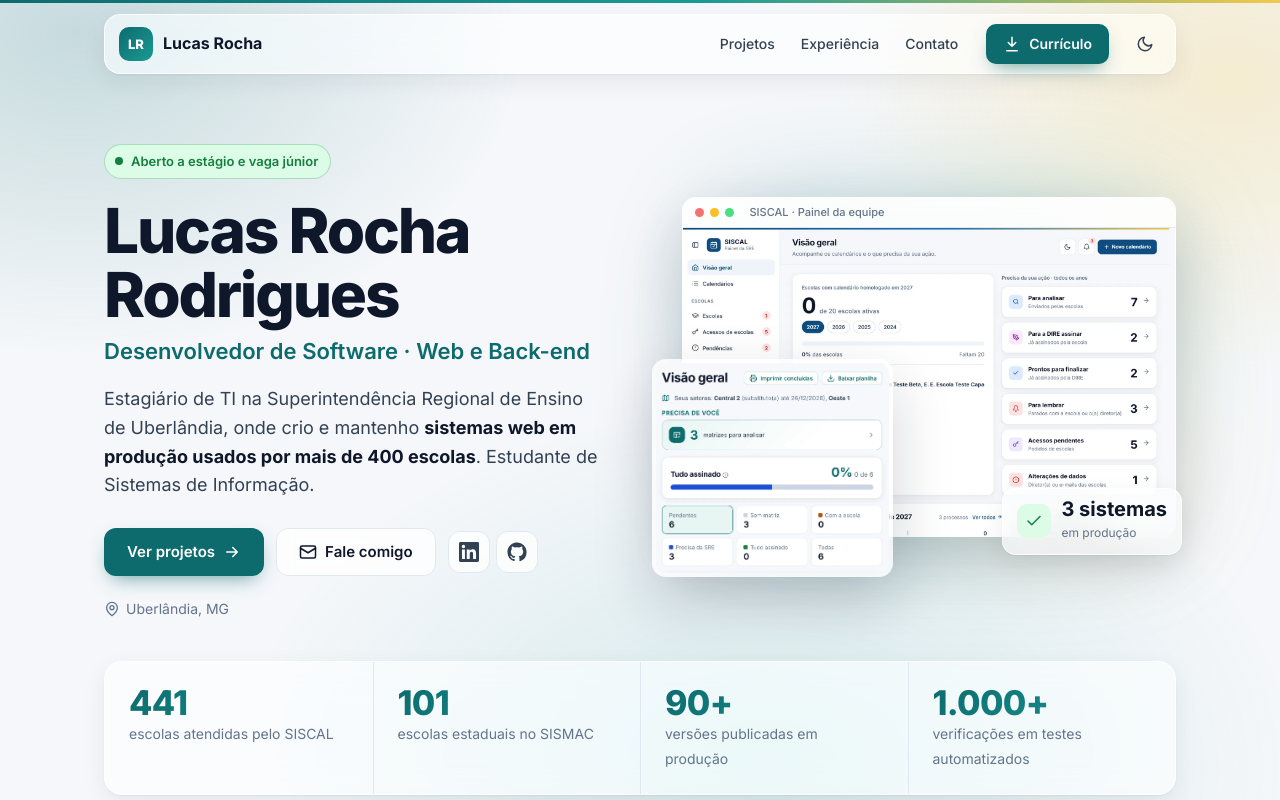
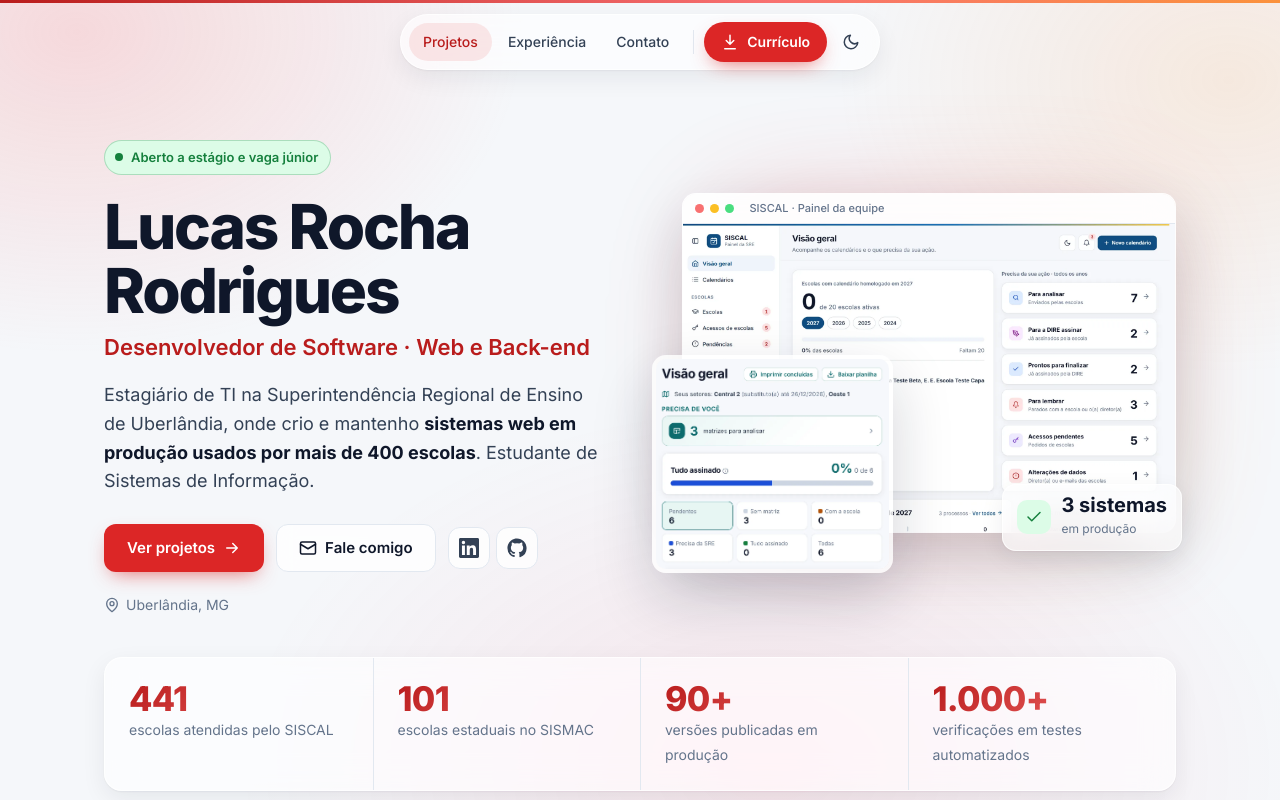
Before and after one commit to rochlitt/rochlitt.github.io, a plain HTML site: page index.html in a window 1280 px wide. Shown: the top 800 px of the page. Drawn offline with Linux system fonts and the light colour scheme.

Commit message:
Cor vermelha e topo em pílula sem nome nem logo

```diff
--- a/index.html
+++ b/index.html
@@ -16,36 +16,36 @@
 </script>
 <style>
 :root{
-  --brand:#0d6b6e; --brand-700:#0a5356; --brand-50:#e8f5f4; --brand-text:#0d6b6e; --accent:#f2c94c; --on-brand:#fff;
-  --ink:#0f172a; --ink-2:#334155; --muted:#64748b; --line:#e2e8f0; --line-strong:#b9dad7;
+  --brand:#dc2626; --brand-700:#b91c1c; --brand-50:#fef2f2; --brand-text:#b91c1c; --accent:#f87171; --on-brand:#fff;
+  --ink:#0f172a; --ink-2:#334155; --muted:#64748b; --line:#e2e8f0; --line-strong:#fecaca;
   --bg:#f5f7fa; --surface:#ffffff; --surface-2:#f8fafc;
   --glass:rgba(255,255,255,.62); --glass-strong:rgba(255,255,255,.78); --glass-line:rgba(255,255,255,.75);
-  --blob-1:rgba(13,107,110,.20); --blob-2:rgba(242,201,76,.24); --blob-3:rgba(26,154,148,.14);
+  --blob-1:rgba(248,113,113,.22); --blob-2:rgba(251,146,60,.14); --blob-3:rgba(244,63,94,.10);
   --green:#15803d; --green-bg:#dcfce7; --amber:#a16207; --amber-bg:#fef3c7; --chip-bg:#f1f5f9;
   --shadow:0 1px 2px rgba(15,23,42,.05),0 8px 24px rgba(15,23,42,.07);
   --shadow-lg:0 24px 60px rgba(15,23,42,.18);
-  --ring:0 0 0 4px rgba(13,107,110,.2);
+  --ring:0 0 0 4px rgba(220,38,38,.2);
   --r:12px; --r-lg:18px; --r-xl:28px;
   color-scheme:light;
 }
 @media (prefers-color-scheme:dark){:root:not([data-theme="light"]){
-  --brand:#1a8a85; --brand-700:#20a09a; --brand-50:#10302f; --brand-text:#7fd6cf;
-  --ink:#e8eef6; --ink-2:#c3cedc; --muted:#8d9cb2; --line:#223049; --line-strong:#2c5d5b;
+  --brand:#dc2626; --brand-700:#ef4444; --brand-50:#3a1518; --brand-text:#f87171;
+  --ink:#e8eef6; --ink-2:#c3cedc; --muted:#8d9cb2; --line:#223049; --line-strong:#5b2a2e;
   --bg:#0a111d; --surface:#111a2a; --surface-2:#0e1624;
-  --glass:rgba(17,26,42,.58); --glass-strong:rgba(17,26,42,.78); --glass-line:rgba(127,214,207,.14);
-  --blob-1:rgba(26,138,133,.26); --blob-2:rgba(242,201,76,.09); --blob-3:rgba(127,214,207,.10);
+  --glass:rgba(17,26,42,.58); --glass-strong:rgba(17,26,42,.78); --glass-line:rgba(248,113,113,.14);
+  --blob-1:rgba(220,38,38,.22); --blob-2:rgba(251,146,60,.08); --blob-3:rgba(244,63,94,.08);
   --green:#86efac; --green-bg:#12291c; --amber:#fcd34d; --amber-bg:#2c2412; --chip-bg:#18233a;
   --shadow:0 1px 2px rgba(0,0,0,.35),0 8px 24px rgba(0,0,0,.28); --shadow-lg:0 24px 60px rgba(0,0,0,.5);
-  --ring:0 0 0 4px rgba(127,214,207,.22); color-scheme:dark;}}
+  --ring:0 0 0 4px rgba(248,113,113,.25); color-scheme:dark;}}
 :root[data-theme="dark"]{
-  --brand:#1a8a85; --brand-700:#20a09a; --brand-50:#10302f; --brand-text:#7fd6cf;
-  --ink:#e8eef6; --ink-2:#c3cedc; --muted:#8d9cb2; --line:#223049; --line-strong:#2c5d5b;
+  --brand:#dc2626; --brand-700:#ef4444; --brand-50:#3a1518; --brand-text:#f87171;
+  --ink:#e8eef6; --ink-2:#c3cedc; --muted:#8d9cb2; --line:#223049; --line-strong:#5b2a2e;
   --bg:#0a111d; --surface:#111a2a; --surface-2:#0e1624;
-  --glass:rgba(17,26,42,.58); --glass-strong:rgba(17,26,42,.78); --glass-line:rgba(127,214,207,.14);
-  --blob-1:rgba(26,138,133,.26); --blob-2:rgba(242,201,76,.09); --blob-3:rgba(127,214,207,.10);
+  --glass:rgba(17,26,42,.58); --glass-strong:rgba(17,26,42,.78); --glass-line:rgba(248,113,113,.14);
+  --blob-1:rgba(220,38,38,.22); --blob-2:rgba(251,146,60,.08); --blob-3:rgba(244,63,94,.08);
   --green:#86efac; --green-bg:#12291c; --amber:#fcd34d; --amber-bg:#2c2412; --chip-bg:#18233a;
   --shadow:0 1px 2px rgba(0,0,0,.35),0 8px 24px rgba(0,0,0,.28); --shadow-lg:0 24px 60px rgba(0,0,0,.5);
-  --ring:0 0 0 4px rgba(127,214,207,.22); color-scheme:dark;}
+  --ring:0 0 0 4px rgba(248,113,113,.25); color-scheme:dark;}
 
 *{box-sizing:border-box}
 html{scroll-behavior:smooth;scroll-padding-top:92px}
@@ -65,20 +65,21 @@ img{max-width:100%;display:block}
 .sr{position:absolute;width:1px;height:1px;overflow:hidden;clip:rect(0 0 0 0);white-space:nowrap}
 
 /* ---------- Topo ---------- */
-.faixa{position:fixed;top:0;left:0;right:0;height:3px;z-index:50;background:linear-gradient(90deg,#0d6b6e,#1a9a94 55%,#f2c94c)}
+.faixa{position:fixed;top:0;left:0;right:0;height:3px;z-index:50;background:linear-gradient(90deg,#b91c1c,#f87171 60%,#fb923c)}
 .topo{position:sticky;top:0;z-index:40;padding:14px 0}
-.topo-card{display:flex;align-items:center;gap:16px;height:60px;padding:0 10px 0 14px;border-radius:16px;box-shadow:var(--shadow)}
-.marca{display:flex;align-items:center;gap:10px;text-decoration:none;color:var(--ink);font-weight:700;white-space:nowrap}
-.avatar{width:34px;height:34px;border-radius:10px;display:grid;place-items:center;font-size:13px;font-weight:800;color:#fff;background:linear-gradient(135deg,#0d6b6e,#1a9a94)}
-.menu{display:flex;gap:2px;margin-left:auto}
-.menu a{color:var(--ink-2);text-decoration:none;font-size:14px;font-weight:500;padding:8px 12px;border-radius:10px}
+.topo .wrap{display:flex;justify-content:center}
+.topo-card{display:inline-flex;align-items:center;gap:4px;height:56px;padding:0 8px 0 8px;border-radius:999px;box-shadow:var(--shadow)}
+.menu{display:flex;gap:2px}
+.menu a{color:var(--ink-2);text-decoration:none;font-size:14px;font-weight:500;padding:8px 14px;border-radius:999px;white-space:nowrap}
+.menu a.ativo{color:var(--brand-text);background:color-mix(in srgb,var(--brand) 10%,transparent)}
+.divisor{width:1px;height:24px;background:var(--line);margin:0 6px}
 .menu a:hover{background:color-mix(in srgb,var(--brand) 10%,transparent);color:var(--ink)}
-.tema{all:unset;cursor:pointer;width:40px;height:40px;border-radius:10px;display:grid;place-items:center;color:var(--ink-2)}
+.tema{all:unset;cursor:pointer;width:40px;height:40px;border-radius:50%;display:grid;place-items:center;color:var(--ink-2)}
 .tema:hover{background:color-mix(in srgb,var(--brand) 10%,transparent)}
 .tema .sol{display:none}
 :root[data-theme="dark"] .tema .lua{display:none}:root[data-theme="dark"] .tema .sol{display:block}
 @media (prefers-color-scheme:dark){:root:not([data-theme="light"]) .tema .lua{display:none}:root:not([data-theme="light"]) .tema .sol{display:block}}
-@media (max-width:860px){.menu{display:none}.topo-card .btn-sm{margin-left:auto}}
+@media (max-width:560px){.menu a.opc{display:none}.menu a{padding:8px 10px}.divisor{margin:0 2px}}
 
 /* ---------- Botões ---------- */
 .btn{display:inline-flex;align-items:center;justify-content:center;gap:8px;height:48px;padding:0 22px;border-radius:12px;font-weight:600;font-size:15px;text-decoration:none;border:1px solid transparent;cursor:pointer;transition:transform .15s,background .15s,box-shadow .15s;white-space:nowrap}
@@ -87,7 +88,7 @@ img{max-width:100%;display:block}
 .btn-prim:hover{background:var(--brand-700)}
 .btn-sec{color:var(--ink);border-color:var(--line);background:var(--glass-strong);backdrop-filter:blur(10px);-webkit-backdrop-filter:blur(10px)}
 .btn-sec:hover{border-color:var(--line-strong)}
-.btn-sm{height:40px;padding:0 16px;font-size:14px;border-radius:10px}
+.btn-sm{height:40px;padding:0 16px;font-size:14px;border-radius:999px}
 .redes{display:flex;gap:6px;align-items:center}
 .rede{width:42px;height:42px;border-radius:12px;display:grid;place-items:center;color:var(--ink-2);border:1px solid var(--line);background:var(--glass-strong);text-decoration:none}
 .rede:hover{color:var(--brand-text);border-color:var(--line-strong)}
@@ -107,7 +108,7 @@ img{max-width:100%;display:block}
 .local .icon{width:16px;height:16px}
 
 .vitrine{position:relative;padding:10px 0 40px 30px}
-.vitrine::before{content:"";position:absolute;inset:8% 4% 14% 14%;border-radius:40px;background:linear-gradient(135deg,#0d6b6e,#1a9a94 50%,#f2c94c);filter:blur(60px);opacity:.35;z-index:-1}
+.vitrine::before{content:"";position:absolute;inset:8% 4% 14% 14%;border-radius:40px;background:linear-gradient(135deg,#dc2626,#f87171 50%,#fb923c);filter:blur(60px);opacity:.3;z-index:-1}
 .janela{border-radius:14px;overflow:hidden;box-shadow:var(--shadow-lg);border:1px solid var(--glass-line);background:var(--glass)}
 .janela-barra{display:flex;align-items:center;gap:6px;height:30px;padding:0 12px;background:var(--glass-strong);border-bottom:1px solid var(--line);backdrop-filter:blur(14px);-webkit-backdrop-filter:blur(14px)}
 .janela-barra i{width:9px;height:9px;border-radius:50%;background:var(--line)}
@@ -127,7 +128,7 @@ img{max-width:100%;display:block}
 .numeros{display:grid;grid-template-columns:repeat(4,1fr);border-radius:var(--r-lg);box-shadow:var(--shadow);overflow:hidden}
 .numero{padding:22px 24px;border-left:1px solid var(--line)}
 .numero:first-child{border-left:none}
-.numero b{display:block;font-size:34px;line-height:1.1;font-weight:800;letter-spacing:-.02em;background:linear-gradient(135deg,var(--brand-text),#1a9a94);-webkit-background-clip:text;background-clip:text;color:transparent}
+.numero b{display:block;font-size:34px;line-height:1.1;font-weight:800;letter-spacing:-.02em;background:linear-gradient(135deg,var(--brand-text),#f87171);-webkit-background-clip:text;background-clip:text;color:transparent}
 .numero span{font-size:14px;color:var(--muted)}
 @media (max-width:760px){.numeros{grid-template-columns:1fr 1fr}.numero:nth-child(3){border-left:none}.numero:nth-child(n+3){border-top:1px solid var(--line)}}
 
@@ -231,12 +232,12 @@ dialog .fechar{position:absolute;top:-14px;right:-14px;width:38px;height:38px;bo
 <header class="topo">
   <div class="wrap">
     <div class="topo-card glass">
-      <a class="marca" href="#inicio"><span class="avatar" aria-hidden="true">LR</span>Lucas Rocha</a>
       <nav class="menu" aria-label="Seções">
         <a href="#projetos">Projetos</a>
-        <a href="#experiencia">Experiência</a>
+        <a class="opc" href="#experiencia">Experiência</a>
         <a href="#contato">Contato</a>
       </nav>
+      <span class="divisor" aria-hidden="true"></span>
       <a class="btn btn-prim btn-sm" href="curriculo.pdf" target="_blank" rel="noopener">
         <svg class="icon" viewBox="0 0 24 24"><path d="M12 3v12M7 10l5 5 5-5M5 21h14"/></svg>Currículo</a>
       <button class="tema" id="tema" type="button" aria-label="Alternar tema claro e escuro" title="Alternar tema">
@@ -498,6 +499,11 @@ dialog .fechar{position:absolute;top:-14px;right:-14px;width:38px;height:38px;bo
     else location.href="mailto:"+email;
   });
 
+  var links=document.querySelectorAll(".menu a"), secoes=["projetos","experiencia","contato"].map(function(id){return document.getElementById(id);});
+  function marcar(){var y=scrollY+innerHeight*0.35, atual="";secoes.forEach(function(s){if(s.offsetTop<=y)atual=s.id;});
+    links.forEach(function(a){a.classList.toggle("ativo",a.getAttribute("href")==="#"+atual);});}
+  addEventListener("scroll",marcar,{passive:true}); marcar();
+
   var itens=document.querySelectorAll(".surge");
   if("IntersectionObserver" in window){
     var obs=new IntersectionObserver(function(es){es.forEach(function(e){if(e.isIntersecting){e.target.classList.add("visto");obs.unobserve(e.target);}});},{rootMargin:"0px 0px -8% 0px"});
```
